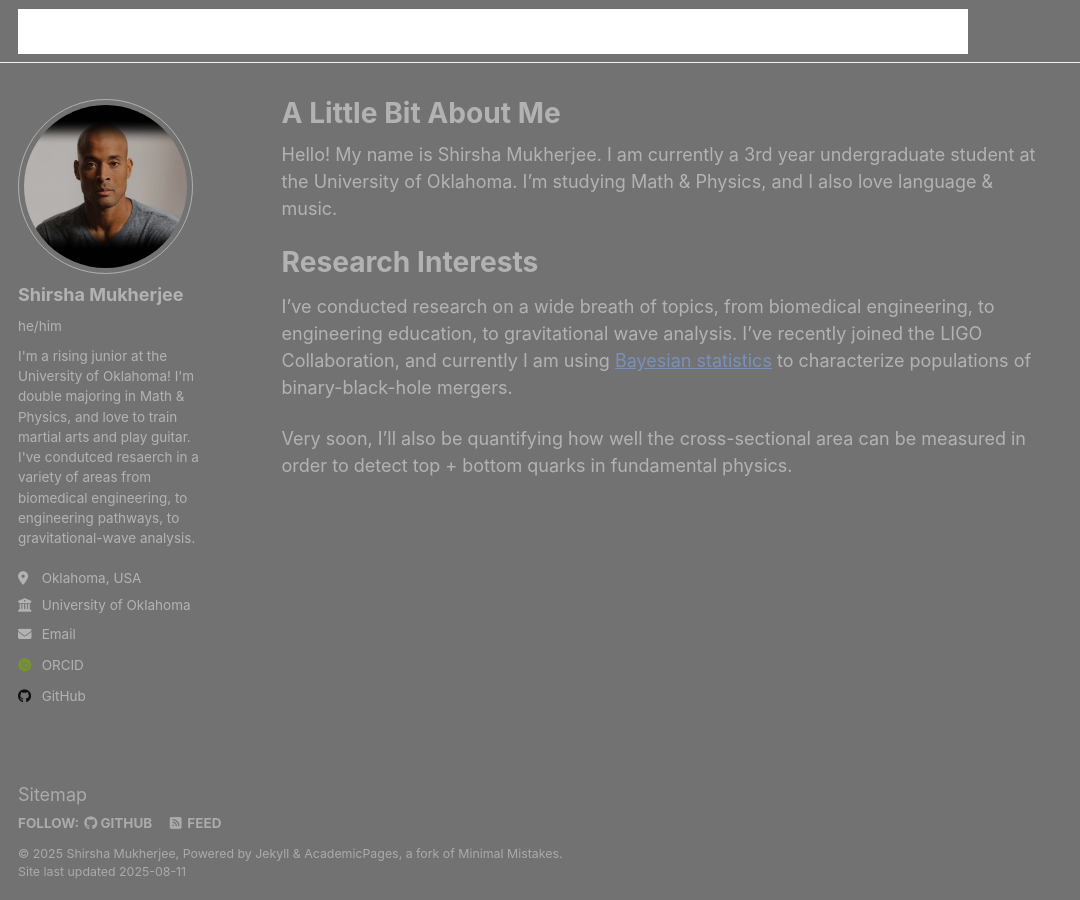
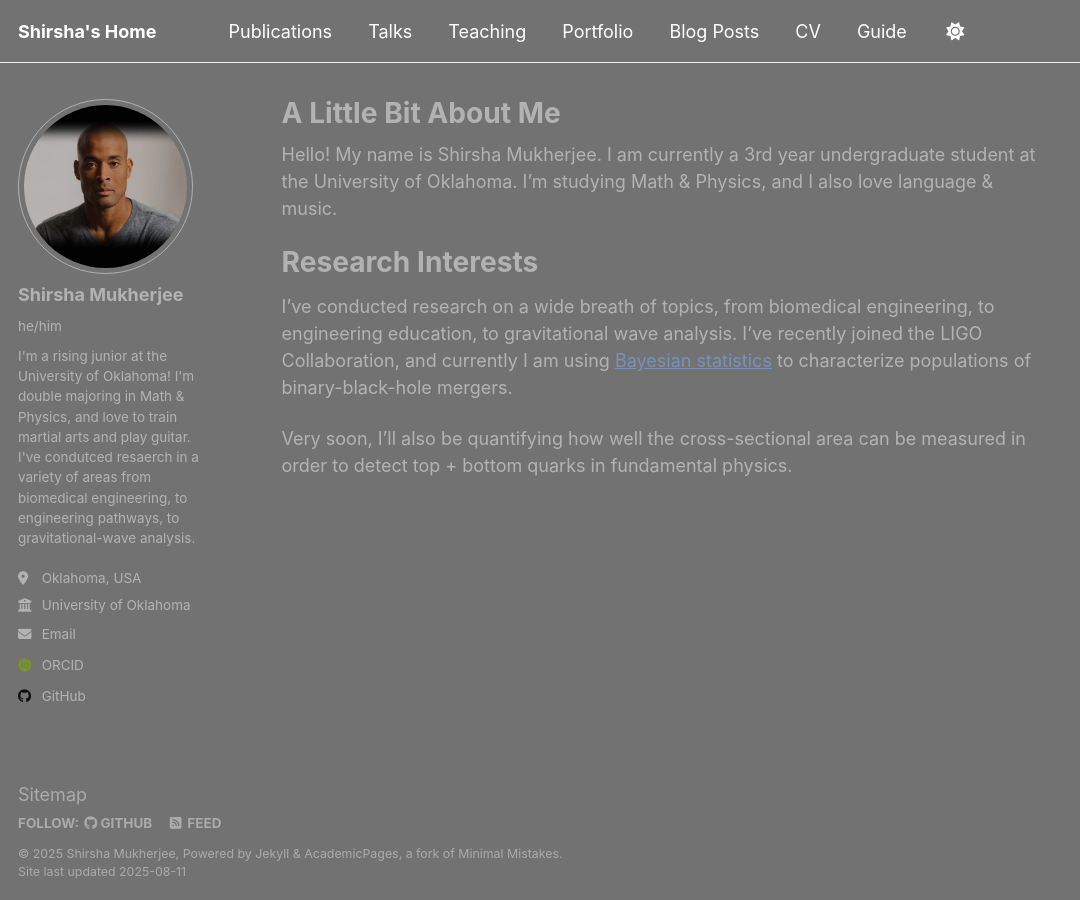
Before and after one commit to shirshamukherjee/projectfrthistime, a Jekyll site: the page built from _pages/about.md, in a window 1280 px wide. Shown: the whole page, without its empty margins (0-1080 px from the left). Built offline with Jekyll 4.4.1, drawn with Linux system fonts in a browser that asks for light colours; some web fonts are replaced; a script that is not in the unit is left out.

Commit message:
nuking the top white bar completely

```diff
--- a/assets/css/main.scss
+++ b/assets/css/main.scss
@@ -180,3 +180,28 @@ pre,
   box-shadow: none !important;
   border: 0 !important;
 }
+
+.masthead__menu-item,
+.masthead__menu-item > a,
+.greedy-nav .visible-links,
+.greedy-nav .visible-links li,
+.greedy-nav .hidden-links,
+.greedy-nav .hidden-links li {
+  background: transparent !important;
+  border: 0 !important;
+  box-shadow: none !important;
+  border-radius: 0 !important;
+}
+
+/* Remove any pseudo-element strips that draw lines */
+.masthead__menu::before,
+.masthead__menu::after,
+.greedy-nav .visible-links::before,
+.greedy-nav .visible-links::after {
+  content: none !important;
+}
+
+/* Keep nav text readable on the stars */
+.masthead a,
+.greedy-nav a { color: #fff !important; }
+.greedy-nav a:hover { opacity: .85; }
```
